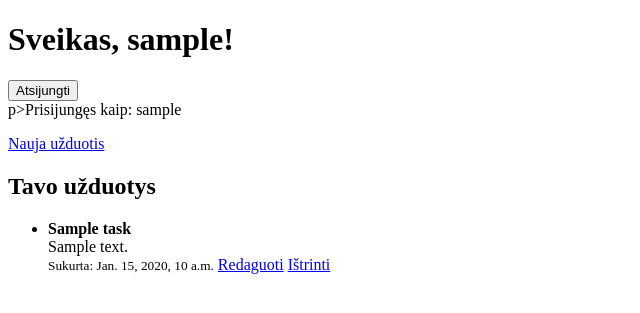
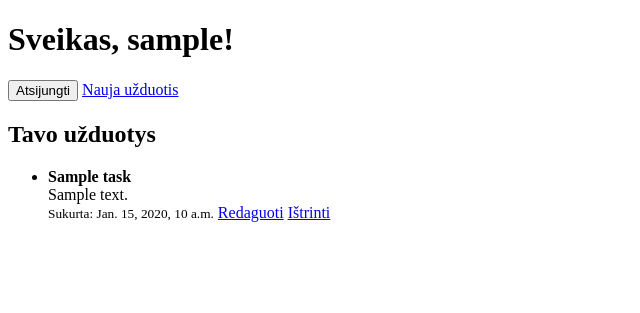
Before and after one commit to RRusecki/TODO_django, a Django app: page / in a window 1280 px wide. Shown: the top 313 px of the page, without its empty margins (0-640 px from the left). Run offline with Django 5.2, Linux system fonts and the light colour scheme; a user stored in the database is signed in; tables that the repository leaves empty hold one stand-in row (values such as "Sample post").

Commit message:
viskas veikia

```diff
--- a/todo/templates/todo/task_list.html
+++ b/todo/templates/todo/task_list.html
@@ -6,11 +6,10 @@
 </head>
 <body>
     <h1>Sveikas, {{ request.user.username }}!</h1>
-    <form method="post" action="{% url 'logout' %}">
+    <form method="post" action="{% url 'logout' %}" style="display:inline;">
     {% csrf_token %}
     <button type="submit">Atsijungti</button>
     </form>
-    p>Prisijungęs kaip: {{ request.user.username }}</p>
     <a href="{% url 'create_task' %}">Nauja užduotis</a>
 
     <h2>Tavo užduotys</h2>
--- a/todo/urls.py
+++ b/todo/urls.py
@@ -8,5 +8,6 @@ urlpatterns = [
     path("edit/<int:task_id>/", views.edit_task, name="edit_task"),
     path("delete/<int:task_id>", views.delete_task, name="delete_task"),
     path("register/", register, name="register"),
-    path('login/', login_view, name='login'),
+    path("login/", login_view, name="login"),
+    path("logout/", views.logout_view, name="logout"),
 ]
--- a/todo/views.py
+++ b/todo/views.py
@@ -4,7 +4,7 @@ from django.contrib import messages
 from .forms import TaskForm
 from .models import Task
 from django.contrib.auth.forms import UserCreationForm
-from django.contrib.auth import login, authenticate
+from django.contrib.auth import login, authenticate, logout
 
 @login_required
 def task_list(request):
@@ -67,3 +67,7 @@ def login_view(request):
     else:
         messages.error(request, "Neteisingas vartotojo vardas arba slaptažodis.")
     return render(request, "todo/login.html")
+
+def logout_view(request):
+    logout(request)
+    return redirect("login")
```
Also changed, not shown: main/settings.py (line endings or trailing spaces).
